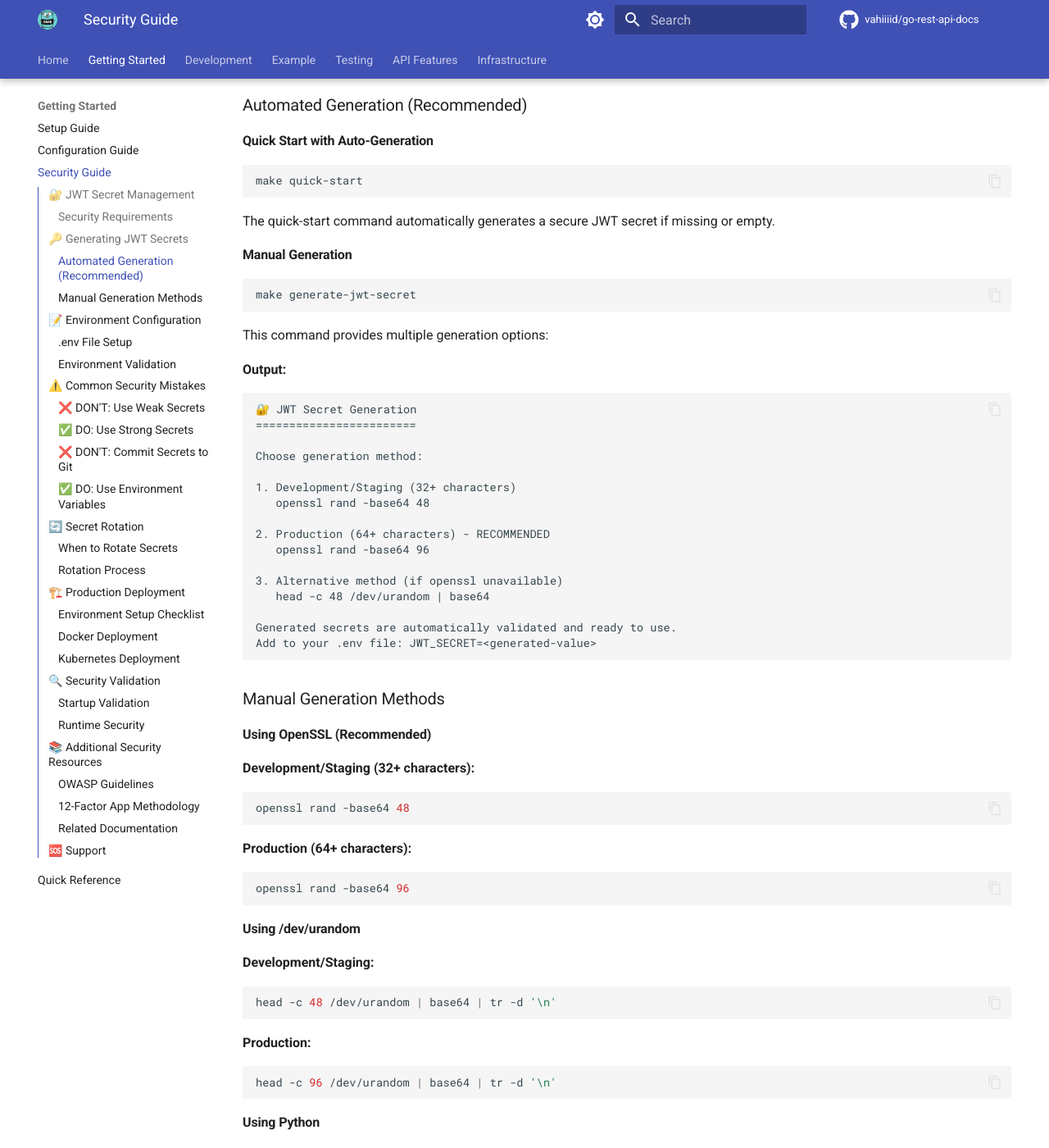
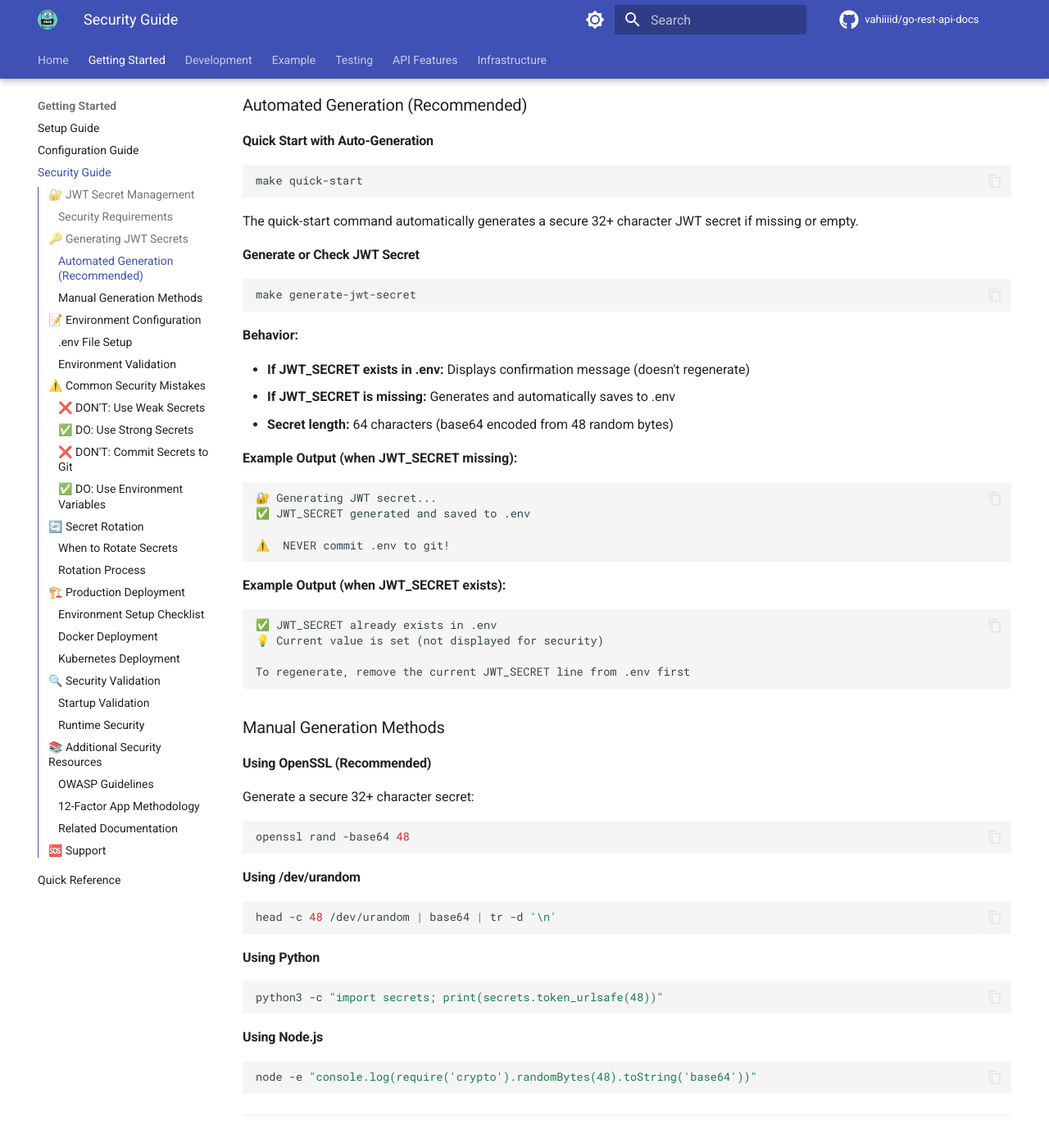
Before and after one commit to vahiiiid/go-rest-api-docs, an MkDocs documentation site: the page built from docs/SECURITY_GUIDE.md, in a window 1280 px wide and 1400 px high, scrolled down 796 px. Shown: the whole window at 82% size. Built offline with MkDocs 1.6.1 and Material for MkDocs 9.7.7, drawn with Linux system fonts in a browser that asks for light colours; comment, search, counter and statistics services are not loaded; the version menu is left out; some of the changed text lies outside the part shown.

Commit message:
docs: simplify JWT generation to single 32+ character approach
- Remove production-specific 64+ character recommendations
- Update automated generation section to reflect new auto-fill behavior
- Simplify manual generation methods to show single approach
- Document new make generate-jwt-secret behavior (checks and auto-fills .env)
- Remove development vs production distinction for JWT secret length

All environments now consistently use 32+ character minimum.

````diff
--- a/docs/SECURITY_GUIDE.md
+++ b/docs/SECURITY_GUIDE.md
@@ -28,86 +28,69 @@ JWT secrets are critical for token security. This section covers proper generati
 ### Automated Generation (Recommended)
 
 #### Quick Start with Auto-Generation
+
 ```bash
 make quick-start
 ```
-The quick-start command automatically generates a secure JWT secret if missing or empty.
 
-#### Manual Generation
+The quick-start command automatically generates a secure 32+ character JWT secret if missing or empty.
+
+#### Generate or Check JWT Secret
+
 ```bash
 make generate-jwt-secret
 ```
 
-This command provides multiple generation options:
+**Behavior:**
 
-**Output:**
+- **If JWT_SECRET exists in .env:** Displays confirmation message (doesn't regenerate)
+- **If JWT_SECRET is missing:** Generates and automatically saves to .env
+- **Secret length:** 64 characters (base64 encoded from 48 random bytes)
+
+**Example Output (when JWT_SECRET missing):**
+
+```text
+🔐 Generating JWT secret...
+✅ JWT_SECRET generated and saved to .env
+
+⚠️  NEVER commit .env to git!
 ```
-🔐 JWT Secret Generation
-========================
 
-Choose generation method:
+**Example Output (when JWT_SECRET exists):**
 
-1. Development/Staging (32+ characters)
-   openssl rand -base64 48
+```text
+✅ JWT_SECRET already exists in .env
+💡 Current value is set (not displayed for security)
 
-2. Production (64+ characters) - RECOMMENDED
-   openssl rand -base64 96
-
-3. Alternative method (if openssl unavailable)
-   head -c 48 /dev/urandom | base64
-
-Generated secrets are automatically validated and ready to use.
-Add to your .env file: JWT_SECRET=<generated-value>
+To regenerate, remove the current JWT_SECRET line from .env first
 ```
 
 ### Manual Generation Methods
 
 #### Using OpenSSL (Recommended)
 
-**Development/Staging (32+ characters):**
+Generate a secure 32+ character secret:
+
 ```bash
 openssl rand -base64 48
 ```
 
-**Production (64+ characters):**
-```bash
-openssl rand -base64 96
-```
-
 #### Using /dev/urandom
 
-**Development/Staging:**
 ```bash
 head -c 48 /dev/urandom | base64 | tr -d '\n'
 ```
 
-**Production:**
-```bash
-head -c 96 /dev/urandom | base64 | tr -d '\n'
-```
-
 #### Using Python
 
-**Development/Staging:**
 ```bash
 python3 -c "import secrets; print(secrets.token_urlsafe(48))"
 ```
 
-**Production:**
-```bash
-python3 -c "import secrets; print(secrets.token_urlsafe(96))"
-```
-
 #### Using Node.js
 
-**Development/Staging:**
 ```bash
 node -e "console.log(require('crypto').randomBytes(48).toString('base64'))"
-```
-
-**Production:**
-```bash
-node -e "console.log(require('crypto').randomBytes(96).toString('base64'))"
 ```
 
 ---
````
